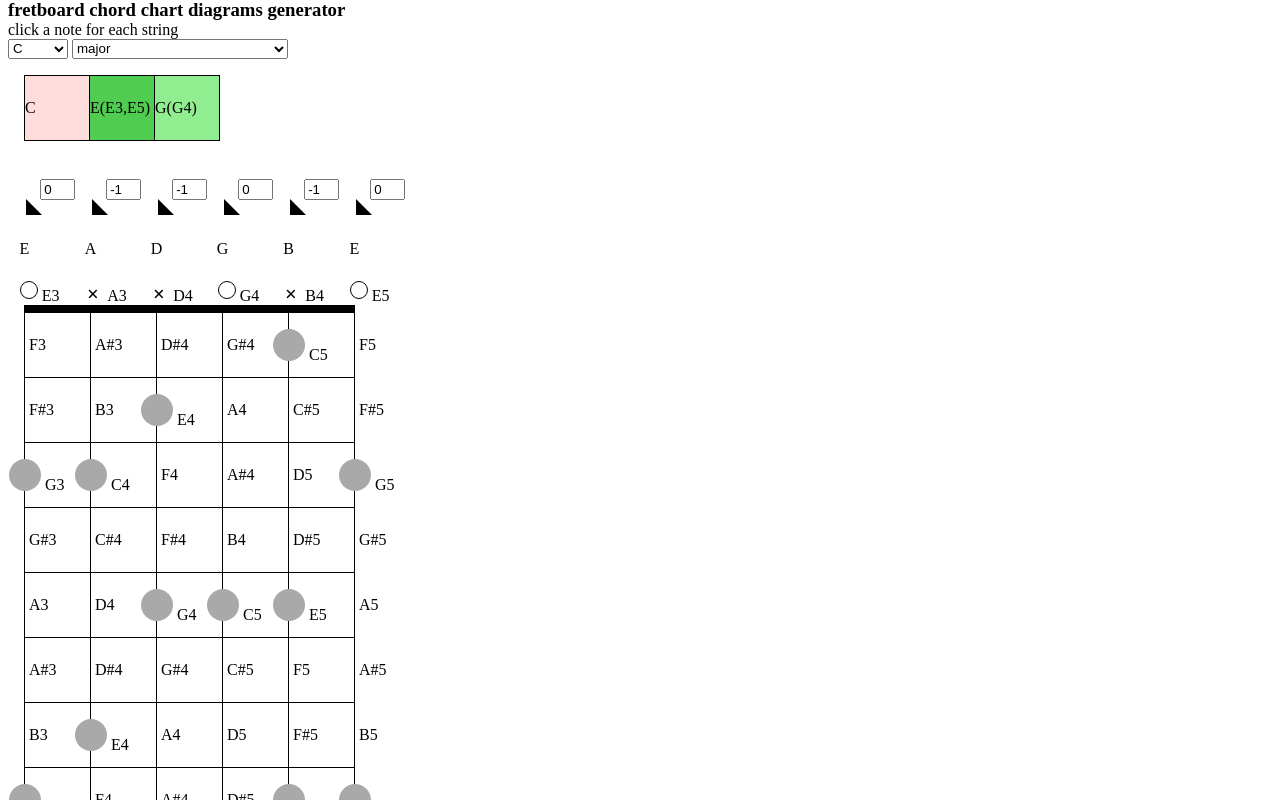
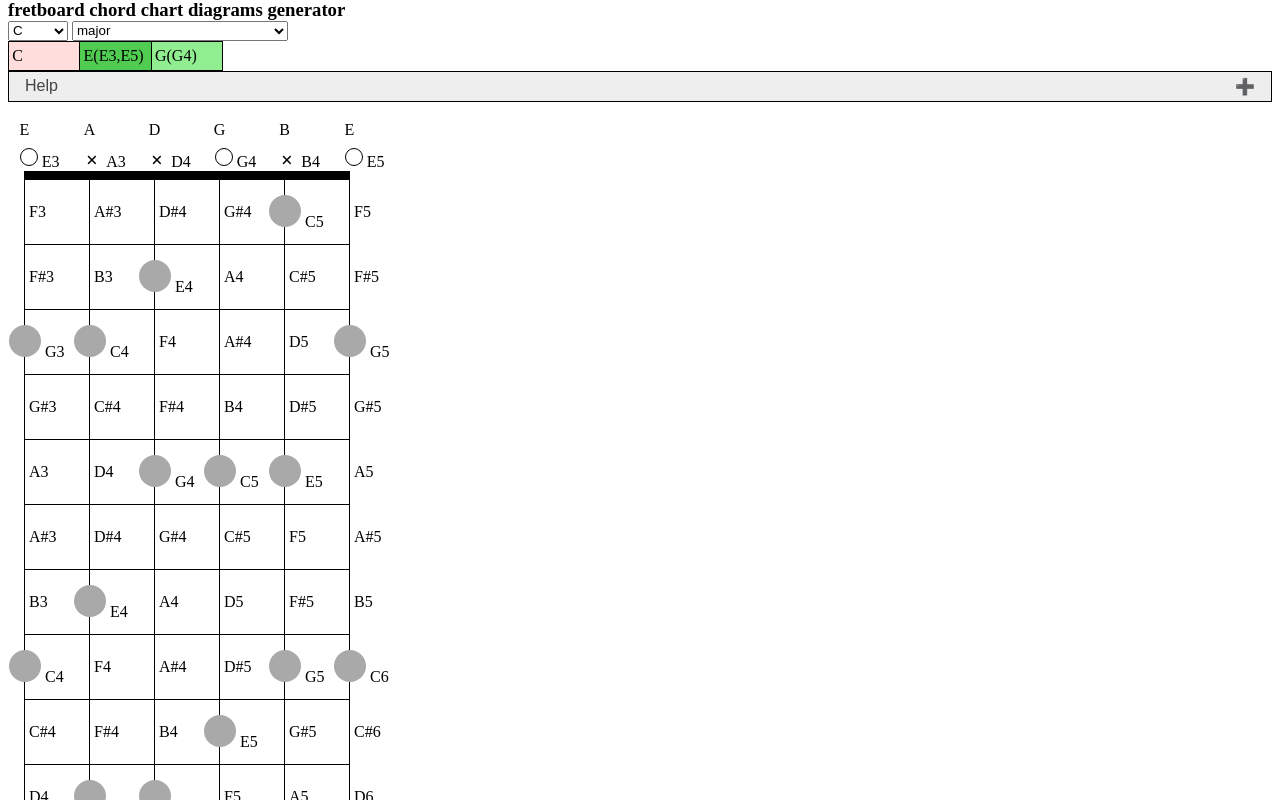
Before and after one commit to angyongen/guitar-fretboard-chord-chart-diagrams-generator, a plain HTML site: page index.html in a window 1280 px wide. Shown: the top 800 px of the page. Drawn offline with Linux system fonts and the light colour scheme.

Commit message:
optimize layout

```diff
--- a/index.html
+++ b/index.html
@@ -8,14 +8,22 @@ h3{margin:-0.5em 0 0 0}
 select{height:1.5em}
 table{border-collapse:collapse;table-layout:fixed;margin:1em;}
 button{border:solid black;color:black;background-color:white;padding:0.1em;text-align:center;text-decoration:none;display:inline-block;font-size:2em;}
+.openable {border: 1px solid black;}
+.opener{text-align:left; width: 100%; font-size:initial; color: #444; border:none; background-color: #eee; padding: 0.3em 1em;}
+.opener:after {content:'\2795';/*+*/ float: right;}
+.active .opener:after {content: '\2796';/*-*/}
+.opened {padding: 0 1em; background-color: white; max-height: 0; overflow: hidden; transition: max-height 0.2s ease-out;}
+.active .opened {max-height: fit-content;}
 th,td{height:4em;width:4em;}
-td{background-color:white;border:1px solid black;padding:0;}
+#output{background-color:white;}
+td{border:1px solid black;padding:0;}
 .nut{background-color: black; height:0.4em}
 .noborder,.space1{background-color:white;border:none}
 .short{height:0.4em;}
 td{font-size:1em;}
 /*dot*/
 td:before{text-align:center;width:2em;height:2em;border-radius:1em;display:inline-block;margin: 0.2em 0 0 -1em;}
+.triangle {display: none;}
 .triangle input{width: 2em;}
 .triangle:after{content:'';position:absolute;display:block;border-color:black transparent;border-style:solid;border-width:0 1em 1em 0;height:0;width:0;margin:-0.1em 0 0 0;}
 .dot:before{content:'';color:white;background-color:black;}
@@ -35,6 +43,8 @@ td:before{text-align:center;width:2em;height:2em;border-radius:1em;display:inlin
 .X:before{content:'\d7';font-weight:bold;font-size:1.3rem;width:1em;height:1em;margin:-1rem 0 -0.5rem -0.5rem;}
 /*open string empty dot*/
 .O:before{content:'';background-color:white;border:solid black 0.1em;width:1em;height:1em;margin:-0.8em 0 0.1em -0.3em;}
+#chord {margin:0;}
+.chordcell {height:1.4em; padding:0.2em;}
 .fulfilled1 {background: #90ee90;}
 .fulfilled2 {background: #50cc50; }
 .fulfilled3 {background: #20aa20}
@@ -278,10 +288,10 @@ function showchord(chord, input_tabnotes) {
          col.innerHTML += "(" +fufilled.join(",")+")";
          var fufilledlength = fufilled.length;
          if (fufilledlength > 3) fufilledlength = 3;
-         col.className ="fulfilled" + fufilledlength
+         col.className ="chordcell fulfilled" + fufilledlength
 
        } else {
-         col.className = "unfulfilled";
+         col.className = "chordcell unfulfilled";
        }
        chordrow.appendChild(col);
     }
@@ -349,7 +359,7 @@ window.onload = function(e) {
     var row1 = t.insertRow(1);
     for (i = 0; i < strings; i++) {
         td = row1.appendChild(document.createElement('td'));
-        td.className = "noborder" + ' ' + notes[simplifyNote(string_notes[i])];
+        td.className = "short noborder" + ' ' + notes[simplifyNote(string_notes[i])];
     }
     var row2 = t.insertRow(2);
     row2.className = "short";
@@ -390,7 +400,6 @@ window.onload = function(e) {
 <noscript>Javascript is required for this page to function.</noscript>
 <div id="main" style="display:none;">
 <h3>fretboard chord chart diagrams generator</h3>
-click a note for each string
 <div>
 <select id="chord_root" onchange="update()">
 	<!--
@@ -458,6 +467,15 @@ click a note for each string
 </select>
 <table id="chord"></table>
 </div>
+<div class="openable">
+  <button type="button" class="opener" onclick="this.parentElement.classList.toggle('active');">Help</button>
+  <div class="opened">
+    <p>select desired chord using the 2 dropdowns above ^^</p>
+          <p>the notes for that chord are shown in the boxes below the dropdown</p>
+    <p>red color above means u dont have that note for the selected chord. it may sound wrong. <br><br> (green color means all the notes of the chord are being played, aim for all green)</p>
+          <p>make sure u click a note for each non open string, if not, there will be muted strings in the middle of played strings which is not how strumming works (unless u are plucking?)</p>
+  </div>
+</div>
 <div id="output"></div>
 </div>
 </body>
```
